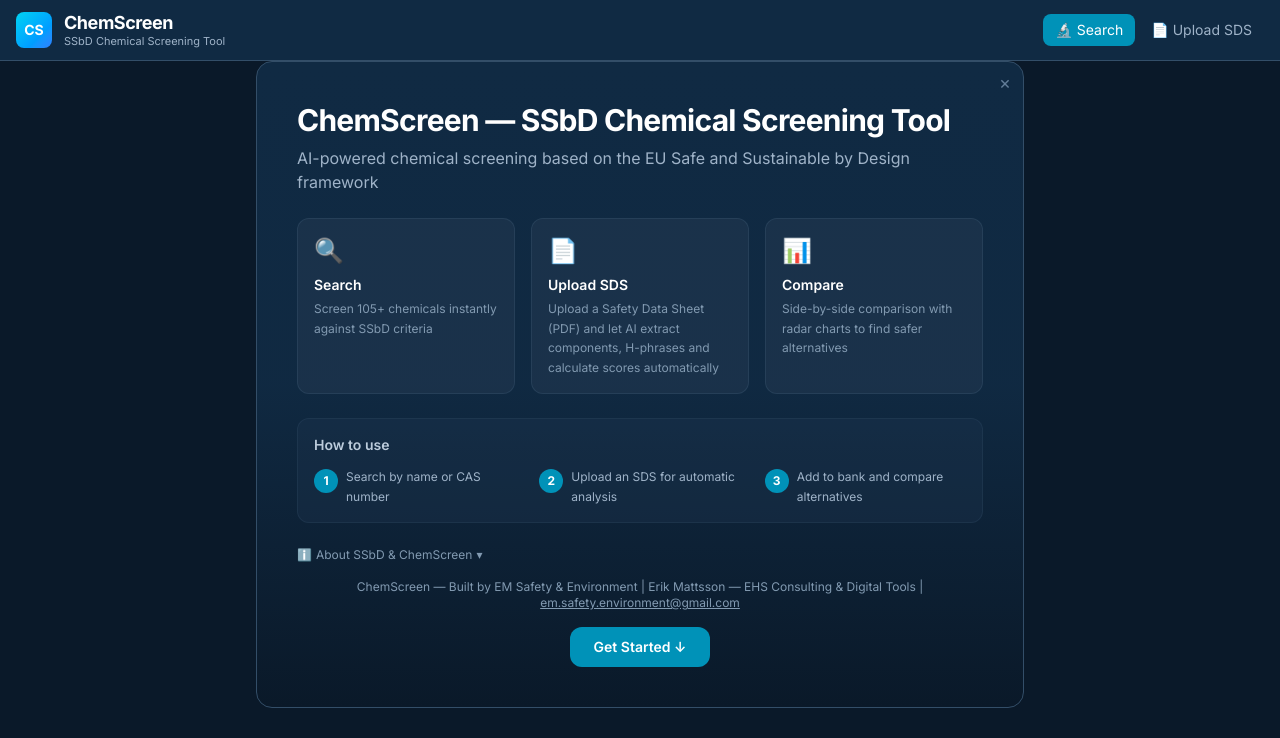
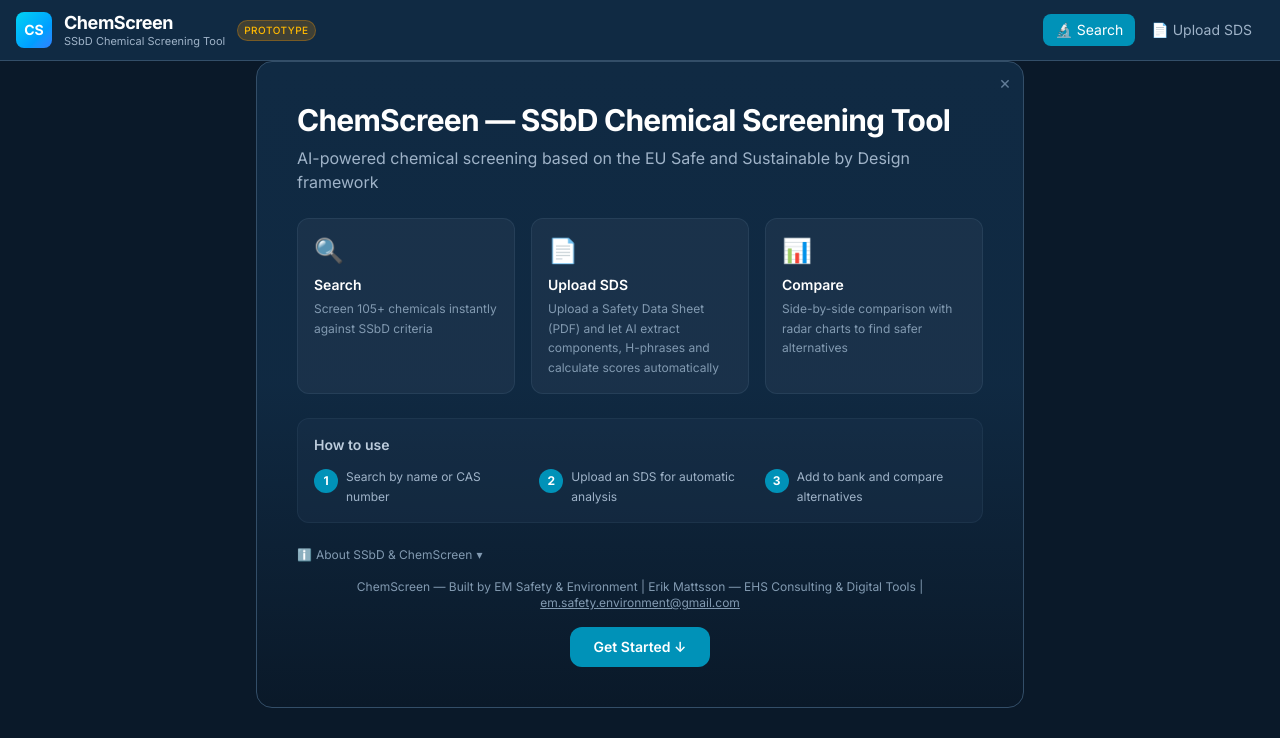
Before and after one commit to emsafetyenvironment-sketch/chemscreen, a React (Vite) app: page / in a window 1280 px wide. Shown: the top 738 px of the page. Built offline with nearby package versions, Linux system fonts and the light colour scheme.

Commit message:
Add PROTOTYPE badge and make logo clickable to reset to start page

```diff
--- a/src/App.jsx
+++ b/src/App.jsx
@@ -91,13 +91,22 @@ export default function App() {
       {/* Header */}
       <header className="bg-navy-900 border-b border-navy-700 sticky top-0 z-50">
         <div className="max-w-7xl mx-auto px-4 py-3 flex items-center justify-between">
-          <div className="flex items-center gap-3">
+          <button
+            onClick={() => {
+              setSelected(null);
+              window.history.replaceState({}, '', window.location.pathname);
+              sessionStorage.removeItem("hero_dismissed");
+              setMobileMenu(false);
+            }}
+            className="flex items-center gap-3 cursor-pointer"
+          >
             <div className="w-9 h-9 rounded-lg bg-gradient-to-br from-cyan-400 to-blue-500 flex items-center justify-center font-bold text-sm">CS</div>
-            <div>
+            <div className="text-left">
               <h1 className="text-lg font-bold leading-tight tracking-tight">ChemScreen</h1>
               <p className="text-[11px] text-navy-300 leading-tight">SSbD Chemical Screening Tool</p>
             </div>
-          </div>
+            <span className="text-[10px] px-1.5 py-0.5 bg-amber-500/20 text-amber-400 border border-amber-500/30 rounded-full font-medium uppercase tracking-wider">Prototype</span>
+          </button>
           <div className="hidden md:flex items-center gap-1">
             <button
               onClick={() => setActiveTab("search")}
```
